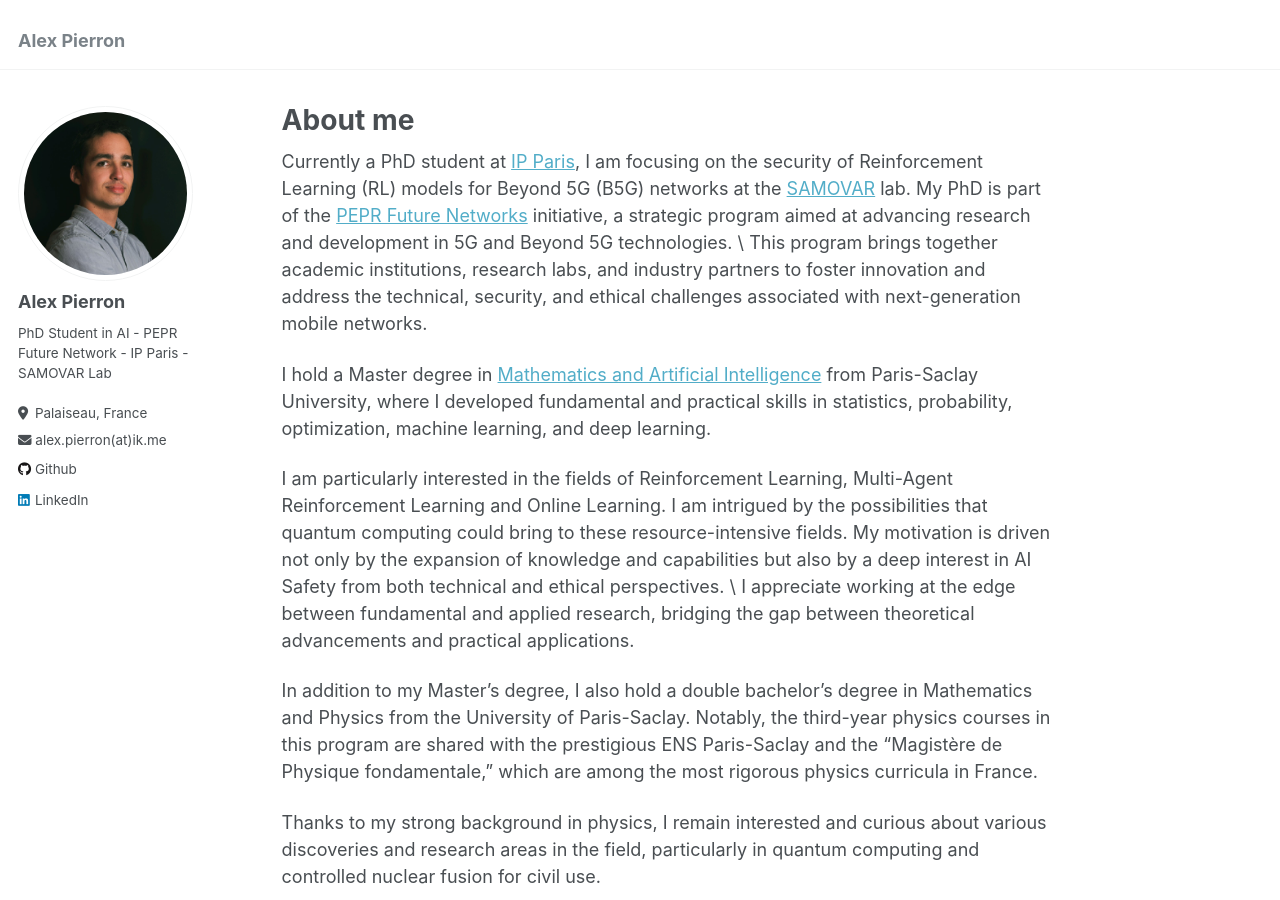
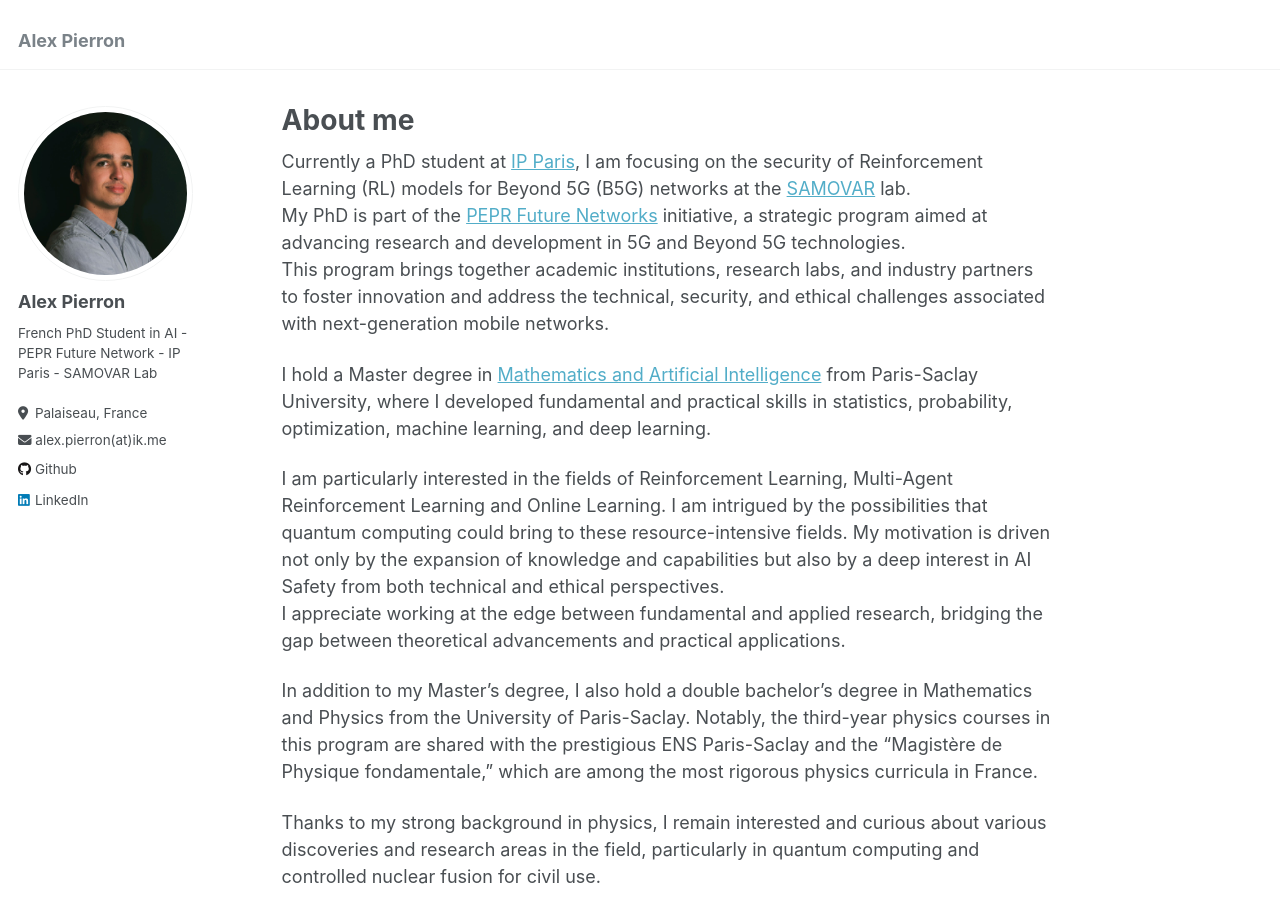
Before and after one commit to alex-pierron/alex-pierron.github.io, a Jekyll site: the page built from _pages/about.md, in a window 1280 px wide and 900 px high. Built offline with Jekyll 4.4.1, drawn with Linux system fonts in a browser that asks for light colours.

Commit message:
Update author bio in _config.yml and about.md

```diff
--- a/_config.yml
+++ b/_config.yml
@@ -24,7 +24,7 @@ author:
   avatar           : "Profile4.png"
   name             : "Alex Pierron"
   pronouns         : # example: "she/her"
-  bio              : "PhD Student in AI - PEPR Future Network - IP Paris - SAMOVAR Lab "
+  bio              : "French PhD Student in AI - PEPR Future Network - IP Paris - SAMOVAR Lab "
   location         : "Palaiseau, France"
   employer         : # URL
   uri              : # URL
--- a/_pages/about.md
+++ b/_pages/about.md
@@ -8,13 +8,14 @@ redirect_from:
   - /about.html
 ---
 
-Currently a PhD student at [IP Paris](https://www.ip-paris.fr/en), I am focusing on the security of Reinforcement Learning (RL) models for Beyond 5G (B5G) networks at the [SAMOVAR](https://samovar.telecom-sudparis.eu/index.php/en/accueil-2/) lab. My PhD is part of the [PEPR Future Networks](https://pepr-futurenetworks.fr/en/the-pepr/) initiative, a strategic program aimed at advancing research and development in 5G and Beyond 5G technologies.
-\\ This program brings together academic institutions, research labs, and industry partners to foster innovation and address the technical, security, and ethical challenges associated with next-generation mobile networks.
+Currently a PhD student at [IP Paris](https://www.ip-paris.fr/en), I am focusing on the security of Reinforcement Learning (RL) models for Beyond 5G (B5G) networks at the [SAMOVAR](https://samovar.telecom-sudparis.eu/index.php/en/accueil-2/) lab.
+My PhD is part of the [PEPR Future Networks](https://pepr-futurenetworks.fr/en/the-pepr/) initiative, a strategic program aimed at advancing research and development in 5G and Beyond 5G technologies.
+This program brings together academic institutions, research labs, and industry partners to foster innovation and address the technical, security, and ethical challenges associated with next-generation mobile networks.
 
- I hold a Master degree in [Mathematics and Artificial Intelligence](https://www.imo.universite-paris-saclay.fr/fr/etudiants/masters/mathematiques-et-applications/m2/m2-mathematique-et-intelligence-artificielle/) from Paris-Saclay University, where I developed fundamental and practical skills in statistics, probability, optimization, machine learning, and deep learning.
+I hold a Master degree in [Mathematics and Artificial Intelligence](https://www.imo.universite-paris-saclay.fr/fr/etudiants/masters/mathematiques-et-applications/m2/m2-mathematique-et-intelligence-artificielle/) from Paris-Saclay University, where I developed fundamental and practical skills in statistics, probability, optimization, machine learning, and deep learning.
 
 I am particularly interested in the fields of Reinforcement Learning, Multi-Agent Reinforcement Learning and Online Learning. I am intrigued by the possibilities that quantum computing could bring to these resource-intensive fields. My motivation is driven not only by the expansion of knowledge and capabilities but also by a deep interest in AI Safety from both technical and ethical perspectives.
-\\ I appreciate working at the edge between fundamental and applied research, bridging the gap between theoretical advancements and practical applications.
+I appreciate working at the edge between fundamental and applied research, bridging the gap between theoretical advancements and practical applications.
 
 In addition to my Master's degree, I also hold a double bachelor's degree in Mathematics and Physics from the University of Paris-Saclay. Notably, the third-year physics courses in this program are shared with the prestigious ENS Paris-Saclay and the "Magistère de Physique fondamentale," which are among the most rigorous physics curricula in France.
 
```
